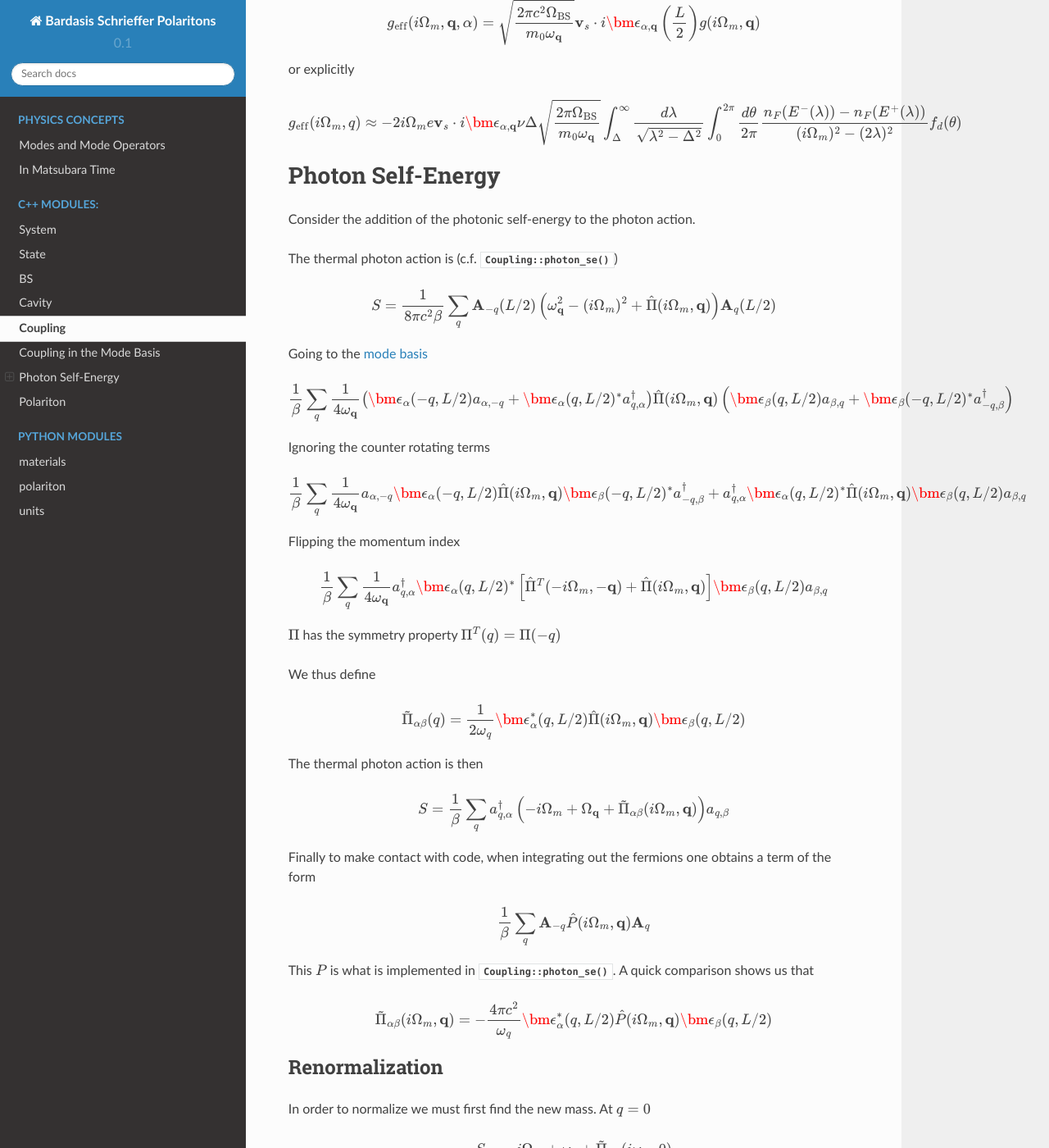
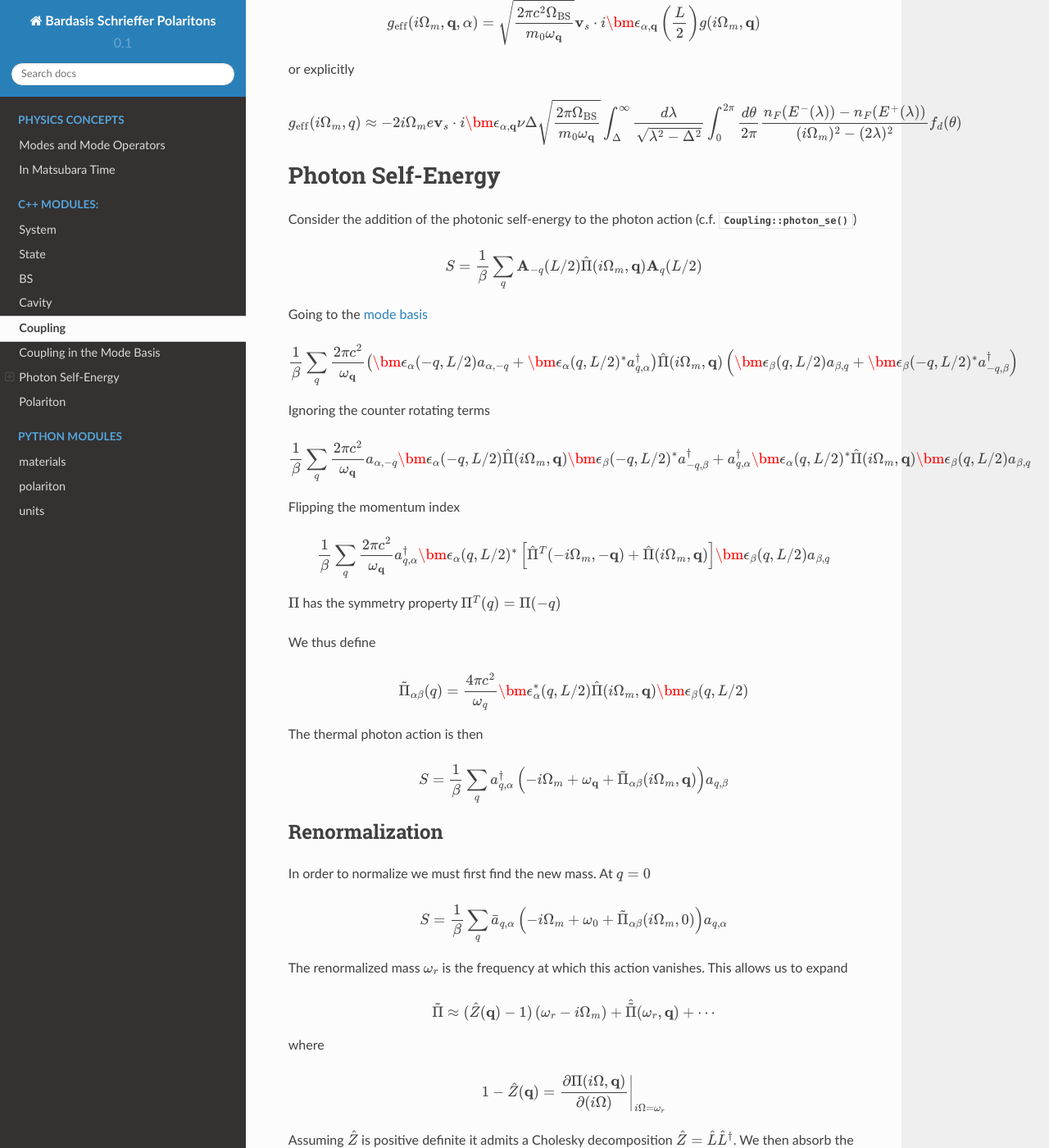
Before and after one commit to raineszm/cavity-superconductor-polaritons, a Sphinx documentation site: the page built from python/doc/source/coupling.rst, in a window 1280 px wide and 1400 px high, scrolled down 1273 px. Shown: the whole window at 82% size. Built offline with Sphinx 7.4.7 and the Read the Docs theme 2.0.0, drawn with Linux system fonts in a browser that asks for light colours; formulas are drawn with MathJax 3; some of the changed text lies outside the part shown.

Commit message:
Fix word

```diff
--- a/python/doc/source/cavity.rst
+++ b/python/doc/source/cavity.rst
@@ -279,7 +279,6 @@ and the coupling between the excitations
 
 and the photon action
 
-
 .. math::
 
     S_A = \frac{L}{32\pi e^2 c^2}\sum_q \mathbf{A}(-q) \left[ (i \omega_m)^2 - \omega_\mathbf{q}^2\right]
--- a/python/doc/source/coupling.rst
+++ b/python/doc/source/coupling.rst
@@ -92,21 +92,19 @@ or explicitly
 Photon Self-Energy
 ==================
 
-Consider the addition of the photonic self-energy to the photon action.
-
-The thermal photon action is (c.f. :cpp:func:`Coupling::photon_se`)
+Consider the addition of the photonic self-energy to the photon action (c.f. :cpp:func:`Coupling::photon_se`)
 
 .. math::
 
-    S = \frac{1}{8\pi c^2 \beta}\sum_q\mathbf{A}_{-q}(L/2)\left(
-        \omega_\mathbf{q}^2 - (i\Omega_m)^2 + \hat{\Pi}(i\Omega_m, \mathbf q)\right)\mathbf{A}_q(L/2)
+    S = \frac{1}{\beta}\sum_q\mathbf{A}_{-q}(L/2)
+        \hat{\Pi}(i\Omega_m, \mathbf q)\mathbf{A}_q(L/2)
 
 Going to the :ref:`mode basis <photon-mode>`
 
 .. math::
 
     \frac{1}{\beta}\sum_{q}
-    \frac{1}{4\omega_\mathbf{q}}
+    \frac{2\pi c^2}{\omega_\mathbf{q}}
     \left(\bm{\epsilon}_\alpha(-q, L/2) a_{\alpha,-q} + \bm{\epsilon}_\alpha(q, L/2)^* a^\dagger_{q, \alpha}\right)
     \hat{\Pi}(i \Omega_m, \mathbf q)
     \left(\bm{\epsilon}_\beta(q, L/2) a_{\beta,q} + \bm{\epsilon}_\beta(-q, L/2)^* a^\dagger_{-q, \beta}\right)
@@ -116,7 +114,7 @@ Ignoring the counter rotating terms
 .. math::
 
     \frac{1}{\beta}\sum_{q}
-    \frac{1}{4\omega_\mathbf{q}}
+    \frac{2\pi c^2}{\omega_\mathbf{q}}
      a_{\alpha,-q}\bm{\epsilon}_\alpha(-q, L/2)
     \hat{\Pi}(i \Omega_m, \mathbf q)
     \bm{\epsilon}_\beta(-q, L/2)^* a^\dagger_{-q, \beta}
@@ -130,7 +128,7 @@ Flipping the momentum index
 .. math::
 
     \frac{1}{\beta}\sum_{q}
-    \frac{1}{4\omega_\mathbf{q}}
+    \frac{2\pi c^2}{\omega_\mathbf{q}}
      a^\dagger_{q, \alpha}
     \bm{\epsilon}_\alpha(q, L/2)^*
      \left[
@@ -147,7 +145,7 @@ We thus define
 
 .. math::
 
-   \tilde{\Pi}_{\alpha\beta}(q) = \frac{1}{2\omega_q}\bm{\epsilon}^*_\alpha(q, L/2)
+   \tilde{\Pi}_{\alpha\beta}(q) = \frac{4\pi c^2}{\omega_q}\bm{\epsilon}^*_\alpha(q, L/2)
     \hat{\Pi}(i\Omega_m, \mathbf q)
     \bm{\epsilon}_\beta(q, L/2)
 
@@ -155,23 +153,8 @@ The thermal photon action is then
 
 .. math::
 
-    S = \frac{1}{\beta}\sum_q a^\dagger_{q, \alpha}\left(-i\Omega_m + \Omega_\mathbf{q} + \tilde{\Pi}_{\alpha\beta}(i \Omega_m, \mathbf{q})\right)a_{q,\beta}
+    S = \frac{1}{\beta}\sum_q a^\dagger_{q, \alpha}\left(-i\Omega_m + \omega_\mathbf{q} + \tilde{\Pi}_{\alpha\beta}(i \Omega_m, \mathbf{q})\right)a_{q,\beta}
 
-Finally to make contact with code, when integrating out the fermions one obtains a term of the form
-
-.. math::
-
-    \frac{1}{\beta} \sum_q \mathbf{A}_{-q} \hat{P}(i\Omega_m, \mathbf{q}) \mathbf{A}_q
-
-This :math:`P` is what is implemented in :cpp:func:`Coupling::photon_se()`.
-A quick comparison shows us that
-
-.. math::
-
-    \tilde{\Pi}_{\alpha\beta}(i\Omega_m, \mathbf q)
-    = -\frac{4\pi c^2}{\omega_q}\bm{\epsilon}^*_\alpha(q, L/2)
-    \hat{P}(i\Omega_m, \mathbf q)
-    \bm{\epsilon}_\beta(q, L/2)
 
 Renormalization
 ---------------
@@ -181,20 +164,22 @@ At :math:`q=0`
 
 .. math::
 
-   S = -i\Omega_m + \omega_0 + \tilde{\Pi}_{\alpha\beta}(i \omega_m, 0)
+   S = \frac{1}{\beta} \sum_q \bar{a}_{q, \alpha}\left(
+       -i\Omega_m + \omega_0 + \tilde{\Pi}_{\alpha\beta}(i \Omega_m, 0)
+       \right)a_{q, \alpha}
 
 The renormalized mass :math:`\omega_r` is the frequency at which this action vanishes.
 This allows us to expand
 
 .. math::
 
-    \tilde{\Pi} \approx (\hat{Z}-1)\left(\omega_r - i \Omega_m  - \omega_0\right) + \hat{\tilde{\Pi}}(\omega_r, \mathbf{q}) + \cdots
+    \tilde{\Pi} \approx (\hat{Z}(\mathbf q)-1)\left(\omega_r - i \Omega_m\right) + \hat{\tilde{\Pi}}(\omega_r, \mathbf{q}) + \cdots
 
 where
 
 .. math::
 
-    1 - \hat{Z} = \left.\frac{\partial\Pi(i\Omega, 0)}{\partial(i\Omega)}\right|_{i\Omega=\omega_r-\omega_0}
+    1 - \hat{Z}(\mathbf q) = \left.\frac{\partial\Pi(i\Omega, \mathbf{q})}{\partial(i\Omega)}\right|_{i\Omega=\omega_r}
 
 
 Assuming :math:`\hat{Z}` is positive definite it admits a Cholesky decomposition :math:`\hat{Z} = \hat{L} \hat{L}^\dagger`.
@@ -202,19 +187,22 @@ We then absorb the matrix :math:`\hat{L}` in the definition of our field operato
 
 .. math::
 
-    \tilde{a} = \hat{L}^\dagger a
+    a \to \hat{L}^\dagger a
 
 This makes the photonic Lagrangian
 
 .. math::
 
-    \mathcal{L} = -i\omega_m + \tilde{\omega_\mathbf{q}} + \hat{L}^{-1}\hat{\tilde{\Pi}}(\omega_r, \mathbf{q})(\hat{L}^{\dagger})^{-1}
+    \bar{a}_{q, \alpha}
+    \left(-i\Omega_m + \tilde{\omega}_\mathbf{q} + \hat{L}^{-1}\hat{\tilde{\Pi}}(\omega_r, \mathbf{q})(\hat{L}^{\dagger})^{-1}
+    \right) a_{q, \alpha}
 
+with :math:`\tilde{\omega}_{\mathbf q} = \omega_\mathbf{q} + \tilde\Pi(\omega_r, \mathbf{q})`,
 allowing us to define the effective Hamiltonian
 
 .. math::
 
-    \hat{H}_\text{phot} = \tilde{\omega}_{\mathbf{q}} + \hat{L}^{-1}\hat{\tilde{\Pi}}(\omega_r, \mathbf{q}){(\hat{L}^\dagger)}^{-1}
+    \hat{H}_\text{phot} = \omega_{\mathbf{q}} + \hat{L}^{-1}\hat{\tilde{\Pi}}(\omega_r, \mathbf{q}){(\hat{L}^\dagger)}^{-1}
 
 Similarly, the coupling to the Bardasis-Schrieffer mode becomes
 
```
